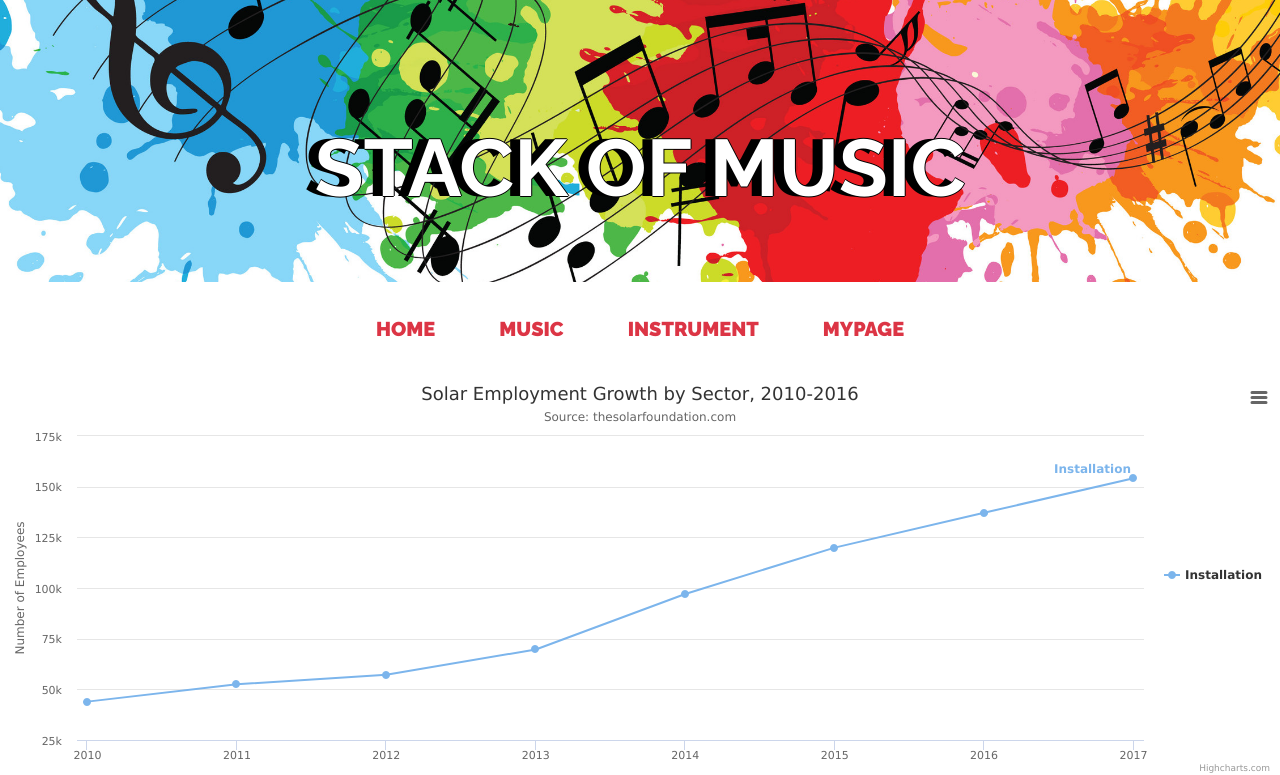
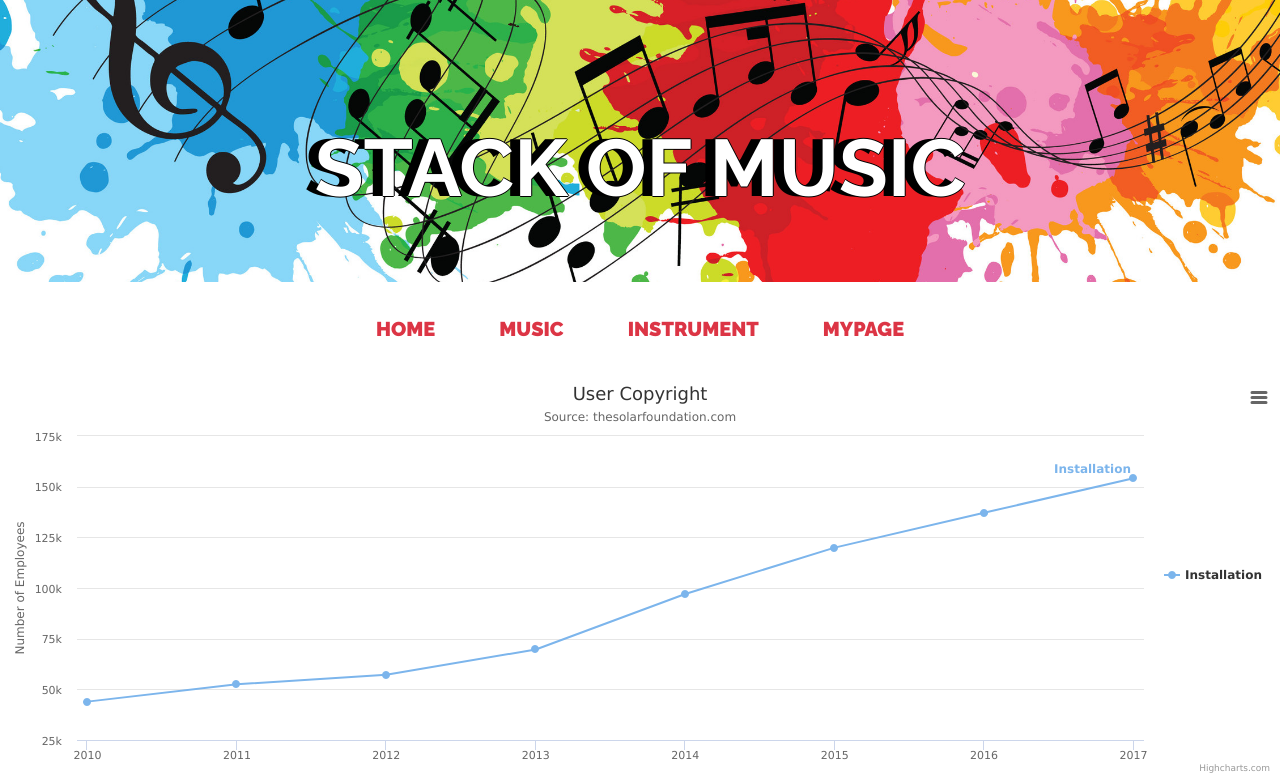
Before and after one commit to StackOfMusic/StackOfMusic, a Django app: template accounts/templates/accounts/copyright.html in a window 1280 px wide; the page is wider, and only the part inside the window is pictured. Shown: the top 775 px of that part. Run offline with Django 3.2, Linux system fonts and the light colour scheme; the template is opened without the code that fills it, so the values that code supplies are empty; parts of the project's set-up code (start-up, migrations or seed data) failed here and were passed over; some libraries are stand-ins or nearby versions.

Commit message:
Updated copyright

```diff
--- a/accounts/templates/accounts/copyright.html
+++ b/accounts/templates/accounts/copyright.html
@@ -15,7 +15,7 @@
         var option = Highcharts.chart('container', {
 
             title: {
-                text: 'Solar Employment Growth by Sector, 2010-2016'
+                text: 'User Copyright'
             },
 
             subtitle: {
```
